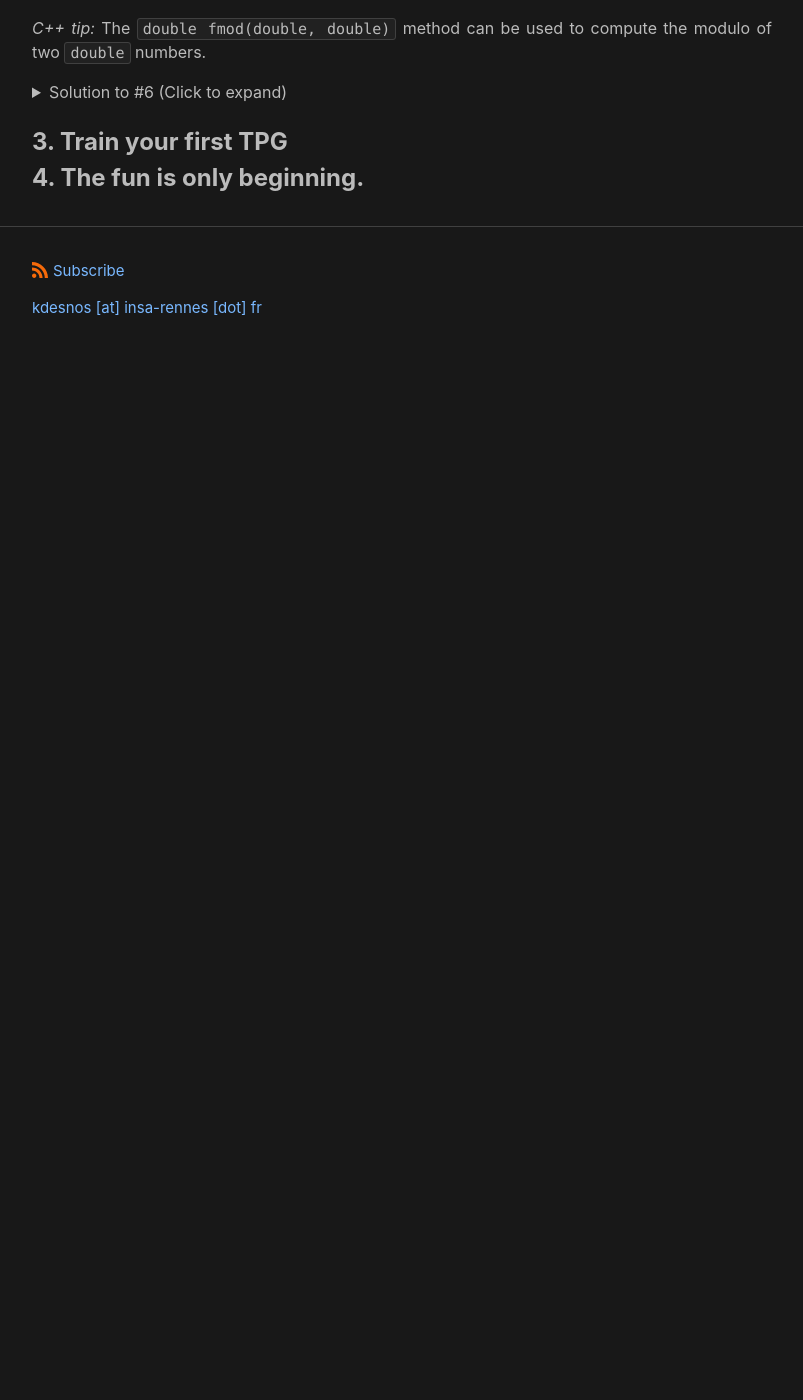
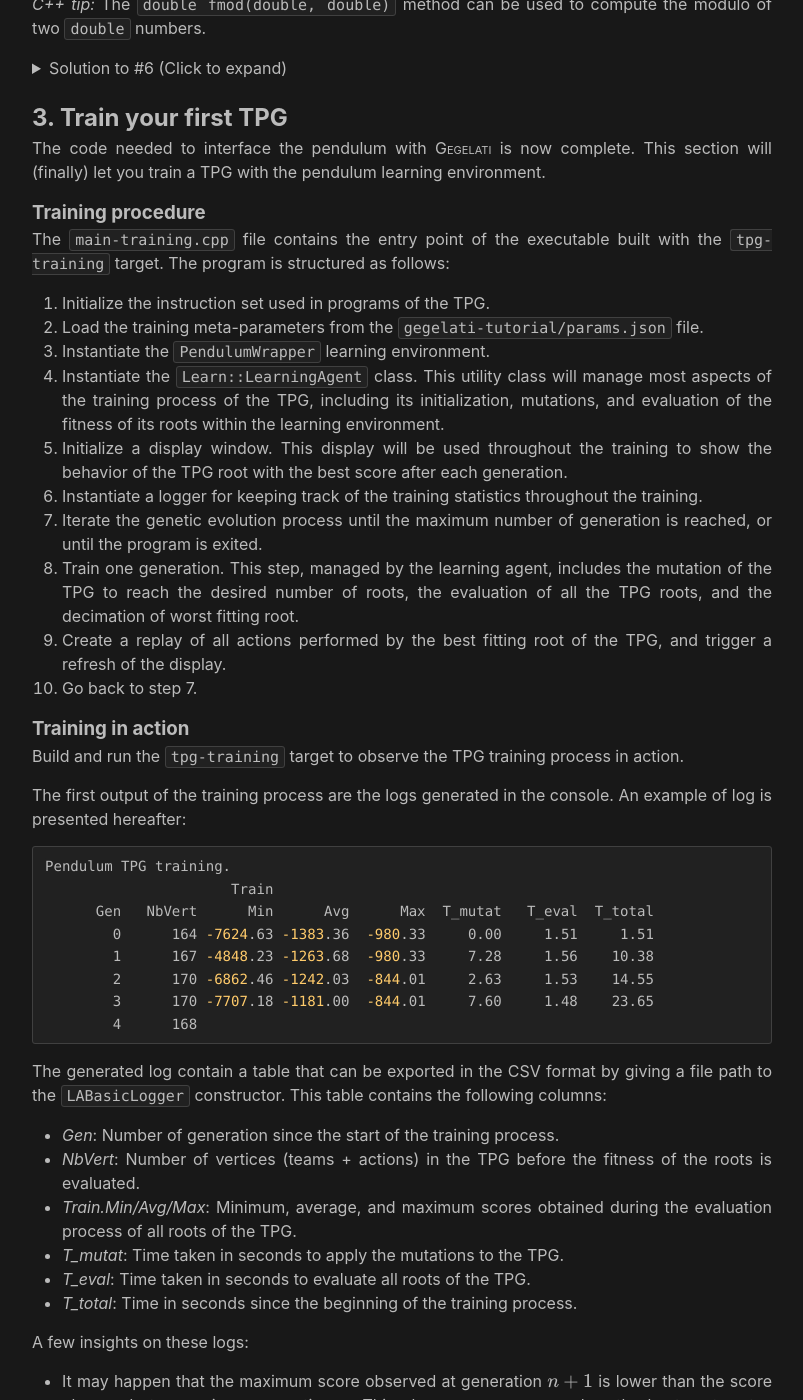
Before and after one commit to gegelati/gegelati-tutorial, a Jekyll site: the page built from docs/index.md, in a window 1280 px wide and 1400 px high, scrolled down 6599 px. Shown: the whole window, without its empty margins (238-1041 px from the left). Built offline with Jekyll 4.4.1, drawn with Linux system fonts in a browser that asks for light colours; formulas are drawn with MathJax 3; before the commit the page ends 6979 px from its top, so only the background shows below that; some of the changed text lies outside the part shown.

Commit message:
(Pages) Results analysis

````diff
--- a/docs/_layouts/default.html
+++ b/docs/_layouts/default.html
@@ -1,5 +1,5 @@
 <!DOCTYPE html>
-<!-->Math support from: https://zjuwhw.github.io/2017/06/04/MathJax.html</!-->
+<! Math support from: https://zjuwhw.github.io/2017/06/04/MathJax.html>
 <script type="text/x-mathjax-config">
 MathJax.Hub.Config({
   tex2jax: {
--- a/docs/index.md
+++ b/docs/index.md
@@ -186,7 +186,7 @@ A first specific attribute of the `PendulumWrapper` class is already declared, t
 static const std::vector<double> actions;
 ```
 
-#### Todo #1:
+#### TODO #1:
 Your first task is to update the definition of this vector in the `pendulum_wrapper.cpp` file, so that the 7 actions available to you in the manual version are also the one made available to the TPG.
 It should be noted that the size of this `vector` is automatically used in the `PendulumWrapper` constructor to initialize the `LearningEnvironment` parent class with the number of actions available.
 A single line of code needs to me modified in this task.
@@ -197,7 +197,7 @@ const std::vector<double> PendulumWrapper::actions{ -1.0, -0.66, -0.33, 0.0, 0.3
 ```
 {% enddetails %}
 
-#### Todo #2:
+#### TODO #2:
 Add an instance of the `Pendulum` class to the attributes of the `PendulumWrapper` class.
 Don't forget to include the `pendulum.h` file and update the constructor of the class to initialize the `Pendulum` instance, keeping default parameters for now.
 
@@ -251,7 +251,7 @@ PointerWrapper(T* ptr = nullptr);
 void setPointer(T* ptr);
 ```
 
-#### Todo #3:
+#### TODO #3:
 Instantiate two instances of the `Data::PointerWrapper` class as attributes of the `PendulumWrapper`.
 In the constructor of the `PendulumWrapper`, make these two `Data::PointerWrapper` point to the `angle` and `velocity` attributes of the `pendulum`.
 Then, update the `getDataSources()` to return a vector referring to these two `Data::PointerWrapper`.
@@ -358,7 +358,7 @@ $$ reward_{i} = reward_{i-1} - (0.1 \cdot \theta^2 + 0.01 \cdot \omega^2 + 0.001
 where $\theta$ is the angular distance to the upward position, $\omega$ is the velocity of the pendulum, and $\tau$ the torque applied to the pendulum.
 Intuitively, the purpose of this equation is to minimize the angular distance to the upward position as a primary criteria, but also the velocity of the pendulum when reaching this position, and the torque applied to the pendulum to reach and stay in this position.
 
-#### Todo #6
+#### TODO #6
 Implement the rewarding mechanism in the `PendulumWrapper` class by:
 * Adding an `accumulatedReward` attribute.
 * Updating this reward after each action in the `doAction(int)` method.
@@ -409,9 +409,69 @@ double PendulumWrapper::getScore(void) const
 	return accumulatedReward;
 }
 ```
-
 {% enddetails %}
 
 ## 3. Train your first TPG
+The code needed to interface the pendulum with <span style="font-variant: small-caps;">Gegelati</span> is now complete.
+This section will (finally) let you train a TPG with the pendulum learning environment.
+
+### Training procedure
+The `main-training.cpp` file contains the entry point of the executable built with the `tpg-training` target.
+The program is structured as follows:
+1. Initialize the instruction set used in programs of the TPG.
+2. Load the training meta-parameters from the `gegelati-tutorial/params.json` file.
+3. Instantiate the `PendulumWrapper` learning environment.
+4. Instantiate the `Learn::LearningAgent` class. This utility class will manage most aspects of the training process of the TPG, including its initialization, mutations, and evaluation of the fitness of its roots within the learning environment.
+5. Initialize a display window. This display will be used throughout the training to show the behavior of the TPG root with the best score after each generation.
+6. Instantiate a logger for keeping track of the training statistics throughout the training.
+7. Iterate the genetic evolution process until the maximum number of generation is reached, or until the program is exited.
+8. Train one generation. This step, managed by the learning agent, includes the mutation of the TPG to reach the desired number of roots, the evaluation of all the TPG roots, and the decimation of worst fitting root.
+9. Create a replay of all actions performed by the best fitting root of the TPG, and trigger a refresh of the display.
+10. Go back to step 7.
+
+### Training in action
+Build and run the `tpg-training` target to observe the TPG training process in action.
+
+The first output of the training process are the logs generated in the console.
+An example of log is presented hereafter:
+
+```bash
+Pendulum TPG training.
+                      Train
+      Gen   NbVert      Min      Avg      Max  T_mutat   T_eval  T_total
+        0      164 -7624.63 -1383.36  -980.33     0.00     1.51     1.51
+        1      167 -4848.23 -1263.68  -980.33     7.28     1.56    10.38
+        2      170 -6862.46 -1242.03  -844.01     2.63     1.53    14.55
+        3      170 -7707.18 -1181.00  -844.01     7.60     1.48    23.65
+        4      168
+```
+
+The generated log contain a table that can be exported in the CSV format by giving a file path to the `LABasicLogger` constructor.
+This table contains the following columns:
+* _Gen_: Number of generation since the start of the training process.
+* _NbVert_: Number of vertices (teams + actions) in the TPG before the fitness of the roots is evaluated.
+* _Train.Min/Avg/Max_: Minimum, average, and maximum scores obtained during the evaluation process of all roots of the TPG.
+* _T\_mutat_: Time taken in seconds to apply the mutations to the TPG.
+* _T\_eval_: Time taken  in seconds to evaluate all roots of the TPG.
+* _T\_total_: Time  in seconds since the beginning of the training process.
+
+A few insights on these logs:
+* It may happen that the maximum score observed at generation $n+1$ is lower than the score observed at a previous generation $n$.
+This phenomenon occurs when the best root vertex observed at generation $n$ becomes an internal team of the TPG during the mutation process creating new roots for the next generation.
+While this may seem weird to see the score diminish, the genetic material that had lead to a better result is not lost.
+If the new roots introduced in the graph do a poor job, they will be decimated rapidly, and the best root will once again become a root.
+It may also happen that the remains an internal vertex of the TPG, but is copied during the mutation process, thus becoming a slightly altered root once again.
+In any case, the vertex which, as a root, provides the best reward since the beginning of the training is still the one returned by the learning agent when requesting the best root.
+* In this learning environment, the time taken for mutating the graph is quite long, especially compared to the time taken for evaluating the graph.
+The reason behind the abnormally long mutation times lies in a specific mechanism ensuring the originality of programs produced during the mutation process.
+Each time a new program is created, it is compared to randomly selected pre-existing programs.
+If the new program does not produce original outputs compared to other programs, it will be mutated over and over until its output becomes original.
+While producing an original output is simple in learning environment with large observable space, this is a lot trickier to achieve in a learning environment with only 2 observable variables.
+This is why the mutation time is long with this example.
+
+The second output of the training process is the display of the pendulum.
+While the score presented in the log are not easily interpretable, this display makes it possible to better appreciate how well the trained TPGs are doing.
+
+With default pendulum parameters and meta-parameters, the learning agent should be able to stabilize the pendulum in less than 25 generations.
 
 ## 4. The fun is only beginning.
--- a/params.json
+++ b/params.json
@@ -8,7 +8,7 @@
 	// Boolean used to activate an evaluation of the surviving roots in validation
 	// mode after the training at each generation.
 	// "doValidation" : false, // Default value
-	"doValidation" : true,
+	"doValidation" : false,
 	// Maximum number of actions performed on the learning environment during the
 	// each evaluation of a root.
 	// "maxNbActionsPerEval" : 1000, // Default value
````
